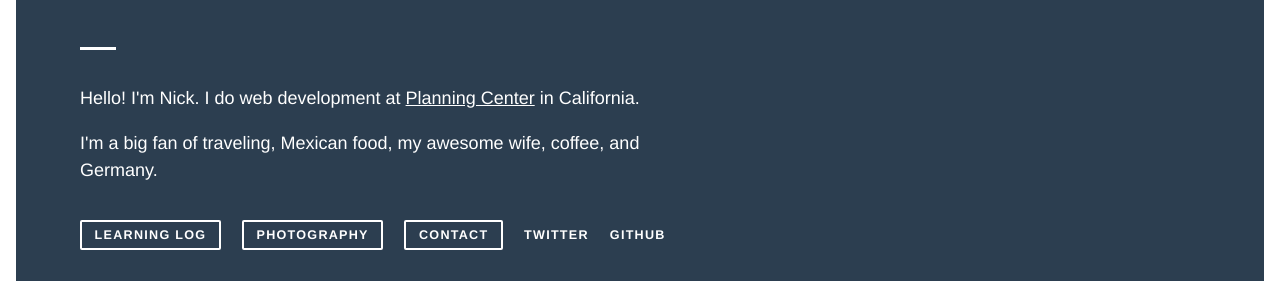
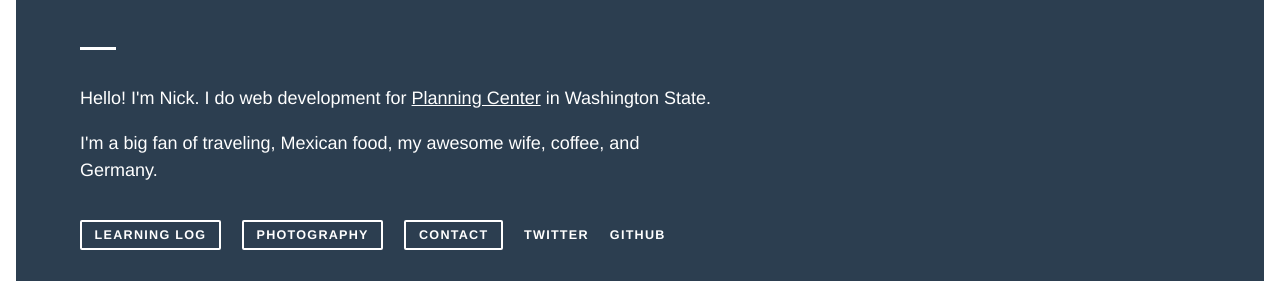
Before and after one commit to sheck/sheck.github.io, a Jekyll site: the page built from index.html, in a window 1280 px wide. Shown: the part 142-423 px from the top of the page. Built offline with Jekyll 4.4.1, drawn with Linux system fonts in a browser that asks for light colours.

Commit message:
Update index.html

```diff
--- a/index.html
+++ b/index.html
@@ -6,7 +6,7 @@ layout: default
 
 <hr>
 
-<p>Hello! I'm Nick. I do web development at <a href="http://planning.center">Planning Center</a> in California.</p>
+<p>Hello! I'm Nick. I do web development for <a href="http://planning.center">Planning Center</a> in Washington State.</p>
 
 <p>I'm a big fan of traveling, Mexican food, my awesome wife, coffee, and Germany.</p>
 
```
